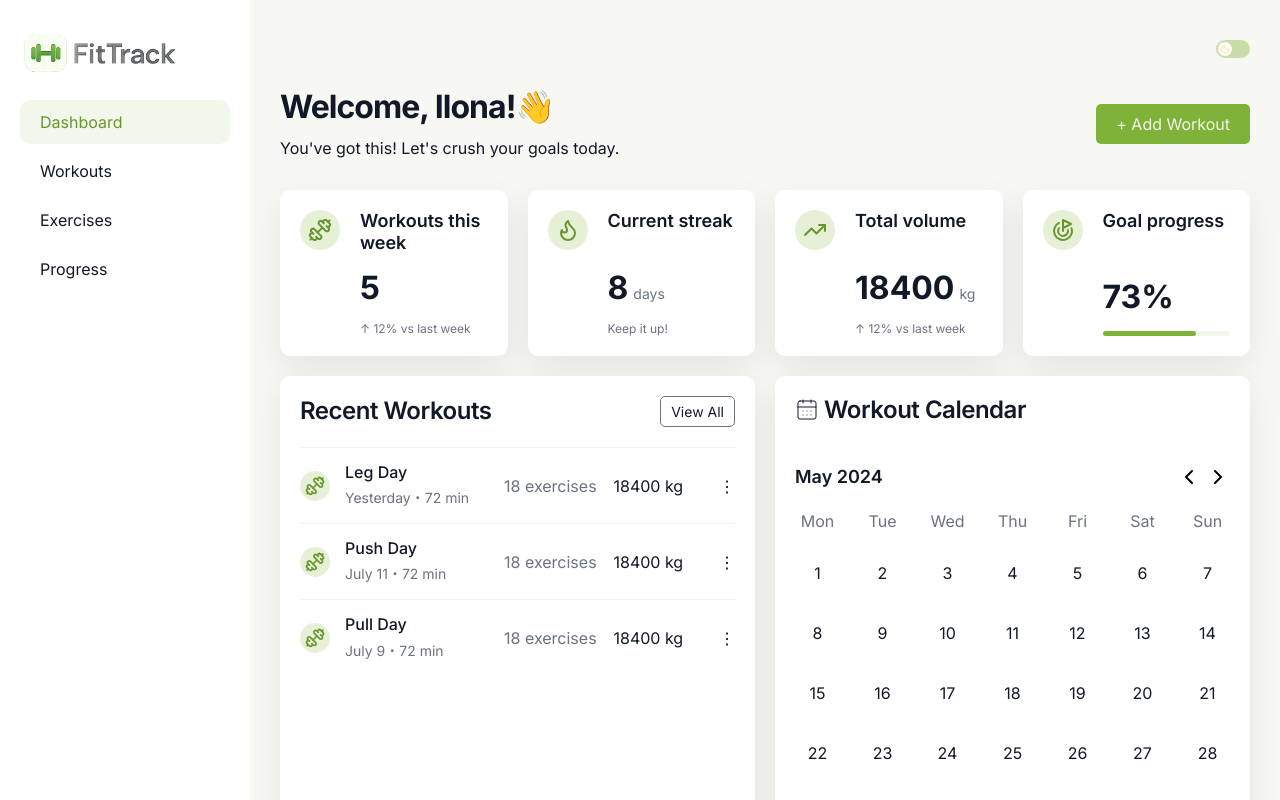
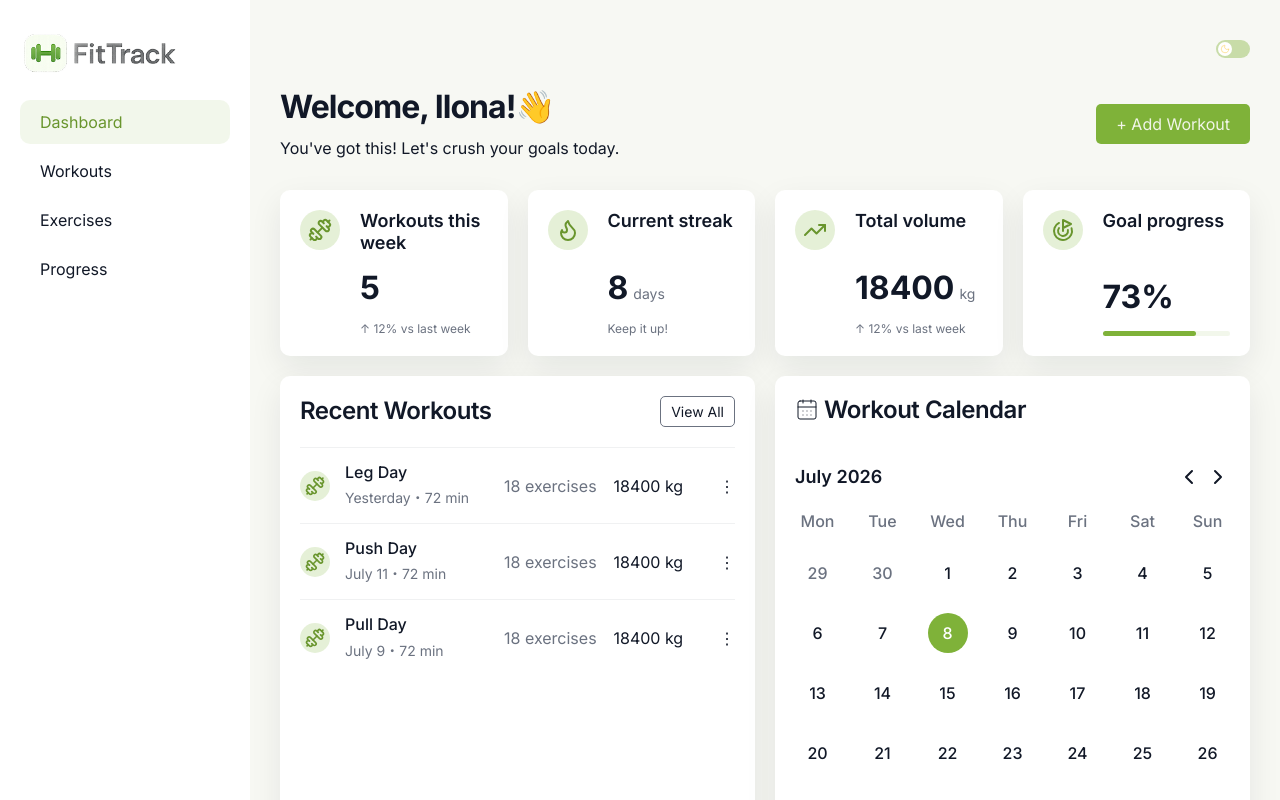
Before and after one commit to Tarantil/fittrack, a React (Vite) app: page / in a window 1280 px wide. Shown: the top 800 px of the page. Built offline with nearby package versions, Linux system fonts and the light colour scheme.

Commit message:
Finished calendar

```diff
--- a/src/components/features/WorkoutRow.module.css
+++ b/src/components/features/WorkoutRow.module.css
@@ -54,7 +54,7 @@
     list-style-type: none;
 }
 .dropdown li{
-    padding: 2px 0;
+    padding: 4px 0;
 }
 .dropdown a{
     display: flex;
@@ -68,7 +68,7 @@
     visibility: visible;
 }
 .delete-btn{
-    color: var(--color-danger);
+    color: var(--color-danger)!important;
 }
 .delete-btn:hover{
     color: var(--color-danger)!important;
--- a/src/components/ui/Button.module.css
+++ b/src/components/ui/Button.module.css
@@ -4,6 +4,7 @@
     border: 0;
     background-color: unset;
     border-radius: 5px;
+    color: inherit;
     cursor: pointer;
     display: flex;
     align-items: center;
--- a/src/components/ui/Button.tsx
+++ b/src/components/ui/Button.tsx
@@ -1,10 +1,9 @@
 import classes from './Button.module.css';
 type ButtonProps={
     children:React.ReactNode,
-    onClick?:()=>void,
     variant?:'outline'|'primary',
     className?:string
-}
+} & React.ButtonHTMLAttributes<HTMLButtonElement>;;
 export default function Button({children, variant, className, ...props}:ButtonProps){
     let styles = `${classes.button}`;
     if(variant){
--- a/src/components/ui/Calendar.module.css
+++ b/src/components/ui/Calendar.module.css
@@ -18,17 +18,21 @@
     align-items: center;
     justify-content: center;
     justify-self: center;
-    cursor: pointer;
     background-color: transparent;
+    font-weight: var(--font-weight-medium);
     transition: color .2s linear, background .2s linear;
 }
-.day:hover{
+.day:hover, .day.active{
     background-color: var(--color-primary);
     color: var(--color-surface);
+}
+.prev-day{
+    color: var(--color-text-muted);
 }
 .day-name{
     text-align: center;
     color: var(--color-text-muted);
+    font-weight: var(--font-weight-medium);
 }
 .buttons{
     display: flex;
--- a/src/components/ui/Calendar.tsx
+++ b/src/components/ui/Calendar.tsx
@@ -1,31 +1,65 @@
+import { useState } from 'react';
 import Button from './Button';
 import classes from './Calendar.module.css';
 import { ChevronRight, ChevronLeft } from 'lucide-react';
+const MONTHS = [
+    'January', 'February', 'March', 'April', 'May', 'June',
+    'July', 'August', 'September', 'October', 'November', 'December'
+];
+const WEEK_DAYS=[
+    'Mon', 'Tue', 'Wed', 'Thu', 'Fri', 'Sat', 'Sun'
+]
+const today = new Date();
 export default function Calendar(){
-    const days = [];
+    const [viewDate, setViewDate] = useState(new Date());
+    const currentMonth = viewDate.getMonth();
+    const currentYear = viewDate.getFullYear();
+    function renderCalendar(month:number, year:number){
+        const firstDay = new Date(year, month, 1).getDay();
+        const firstDayIndex = firstDay === 0 ? 6 : firstDay-1;
+        const daysInPrevMonth = new Date(year, month, 0).getDate();
+        const daysInMonth = new Date(year, month+1, 0).getDate();
+        const remainingDays=42-firstDayIndex-daysInMonth;
+        const days = [];
+        for (let i = 0; i < firstDayIndex; i++) {
+            const dayNum=daysInPrevMonth-firstDayIndex+i+1;
+            days.push(<div key={`${month-1}-${dayNum}-${year}`} className={`${classes.day} ${classes['prev-day']}`}>{dayNum}</div>);
+        }
+        for (let i = 1; i <= daysInMonth; i++) {
+            days.push(<div key={`${month}-${i}-${year}`} className={`${classes.day} ${today.getDate()===i && today.getMonth()===month && today.getFullYear()===year ?classes.active:''}`}>{i}</div>);
+        }
+        for (let i = 1; i <= remainingDays; i++) {
+            days.push(<div key={`${month+1}-${i}-${year}`} className={`${classes.day} ${classes['prev-day']}`}>{i}</div>);
+        }
 
-    for (let i = 1; i <= 30; i++) {
-        days.push(<div className={classes.day}>{i}</div>);
+        return days;
     }
-
+    function handleMonthChange(action:'prev'|'next'){
+        setViewDate(prev=>{
+            const newDate=new Date(prev);
+            const month = prev.getMonth();
+            newDate.setDate(1);
+            if(action==='prev'){
+                newDate.setMonth(month-1);
+            }
+            if(action==='next'){
+                newDate.setMonth(month+1);
+            }
+            return newDate;
+        })
+    }
     return (
         <>
             <div className={classes.head}>
-                <h3>May 2024</h3>
+                <h3>{MONTHS[currentMonth]} {currentYear}</h3>
                 <div className={classes.buttons}>
-                    <Button><ChevronLeft /></Button>
-                    <Button><ChevronRight /></Button>
+                    <Button onClick={()=>handleMonthChange('prev')}  aria-label="Previous month"><ChevronLeft /></Button>
+                    <Button onClick={()=>handleMonthChange('next')}  aria-label="Next month"><ChevronRight /></Button>
                 </div>
             </div>
             <div className={classes.calendar}>
-                <div className={classes['day-name']}>Mon</div>
-                <div className={classes['day-name']}>Tue</div>
-                <div className={classes['day-name']}>Wed</div>
-                <div className={classes['day-name']}>Thu</div>
-                <div className={classes['day-name']}>Fri</div>
-                <div className={classes['day-name']}>Sat</div>
-                <div className={classes['day-name']}>Sun</div>
-                { days }
+                    {WEEK_DAYS.map(item=><div key={item} className={classes['day-name']}>{item}</div>)}
+                    {renderCalendar(currentMonth, currentYear)}
             </div>
         </>
     );
```
